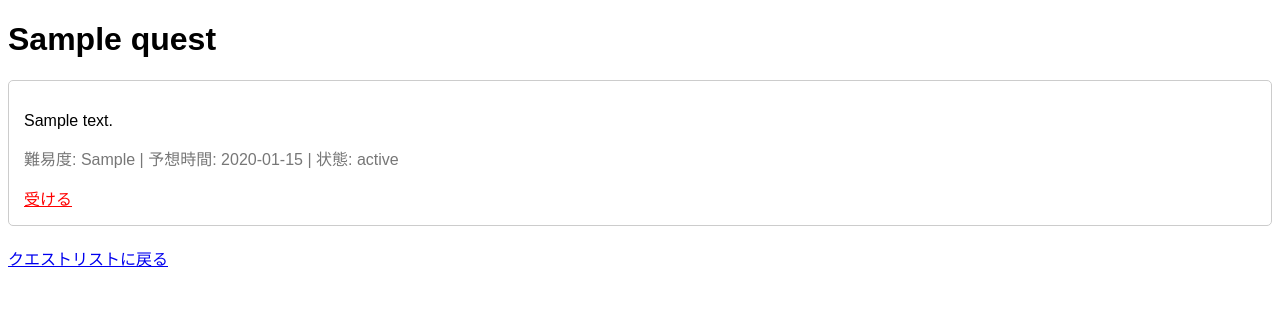
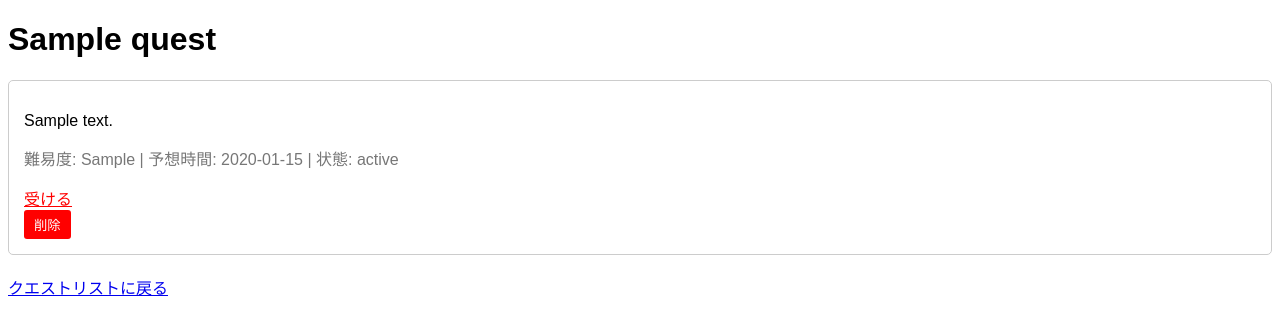
Before and after one commit to s1f10220225/gamification, a Django app: page /quest/1/ in a window 1280 px wide. Shown: the top 335 px of the page. Run offline with Django 5.2, Linux system fonts and the light colour scheme; tables that the repository leaves empty hold one stand-in row (values such as "Sample post").

Commit message:
URLの変更とクエスト削除ボタン作成
クエストの詳細ページに削除ボタン
URLを変更しました

```diff
--- a/gamification/templates/gamification/259add_quest.html
+++ b/gamification/templates/gamification/259add_quest.html
@@ -32,7 +32,7 @@
         </form>
 
         <h1>GPT API 呼び出し</h1>
-        <form method="POST" action="{% url 'sample_return2' %}">
+        <form method="POST" action="{% url 'summary' %}">
             {% csrf_token %}
             <div class="form-group">
                 <label for="api_key">APIキー:</label><br>
--- a/gamification/templates/gamification/259quest_detail.html
+++ b/gamification/templates/gamification/259quest_detail.html
@@ -25,6 +25,15 @@
             cursor: pointer;
             text-decoration: underline;
         }
+        .delete {
+            color: white;
+            background-color: red;
+            padding: 5px 10px;
+            border: none;
+            border-radius: 3px;
+            cursor: pointer;
+            text-decoration: none;
+        }
     </style>
 </head>
 <body>
@@ -37,6 +46,12 @@
             状態: <span>{{ quest.status }}</span>
         </p>
         <a href="{% url 'accept_quest' quest.quest_id %}" class="receive">受ける</a>
+        <br>
+        <!-- 削除ボタンの追加 -->
+        <form method="post" action="{% url 'delete_quest' quest_id=quest.quest_id %}" style="display:inline;">
+            {% csrf_token %}
+            <button type="submit" class="delete">削除</button>
+        </form>
     </div>
 
     <a href="{% url 'quest' %}">クエストリストに戻る</a>
--- a/gamification/urls.py
+++ b/gamification/urls.py
@@ -3,8 +3,8 @@ from . import views
 
 urlpatterns = [
     path('', views.top, name='top'),
-    path('259/', views.quest, name='quest'),  # パスの最後にスラッシュ追加
-    path('quest/<int:quest_id>/', views.quest_detail, name='quest_detail'),  # 修正
+    path('259/', views.quest, name='quest'),
+    path('quest/<int:quest_id>/', views.quest_detail, name='quest_detail'),
     path('user/<int:user_id>/status/', views.display_status, name='display_status'),  # ステータス表示用のURL
     path('pass/', views.password2, name='password'),  # パスワード入力ページのURL
     path('quest/accept/<int:quest_id>/', views.accept_quest, name='accept_quest'),  # 受けるURLを追加
@@ -16,6 +16,8 @@ urlpatterns = [
 
 
     path('create_quest/', views.create_quest, name='create_quest'),
-    path('sample/2/', views.summary, name='sample_return2'),
+    path('summary', views.summary, name='summary'),
+    path('delete_quest/<int:quest_id>/', views.delete_quest, name='delete_quest'),
+
 
 ]
--- a/gamification/views.py
+++ b/gamification/views.py
@@ -210,3 +210,16 @@ def create_quest(request):
         form = QuestForm()
 
     return render(request, 'gamification/create_quest.html', {'form': form})
+
+from django.http import HttpResponseRedirect
+
+from .models import Quest
+def delete_quest(request, quest_id):
+
+    quest = get_object_or_404(Quest, quest_id=quest_id)
+
+    if request.method == 'POST':
+        quest.delete()
+        return HttpResponseRedirect(reverse('quest'))
+
+    return render(request, "gamification/259quest_list.html", {'quest': quest})
```
